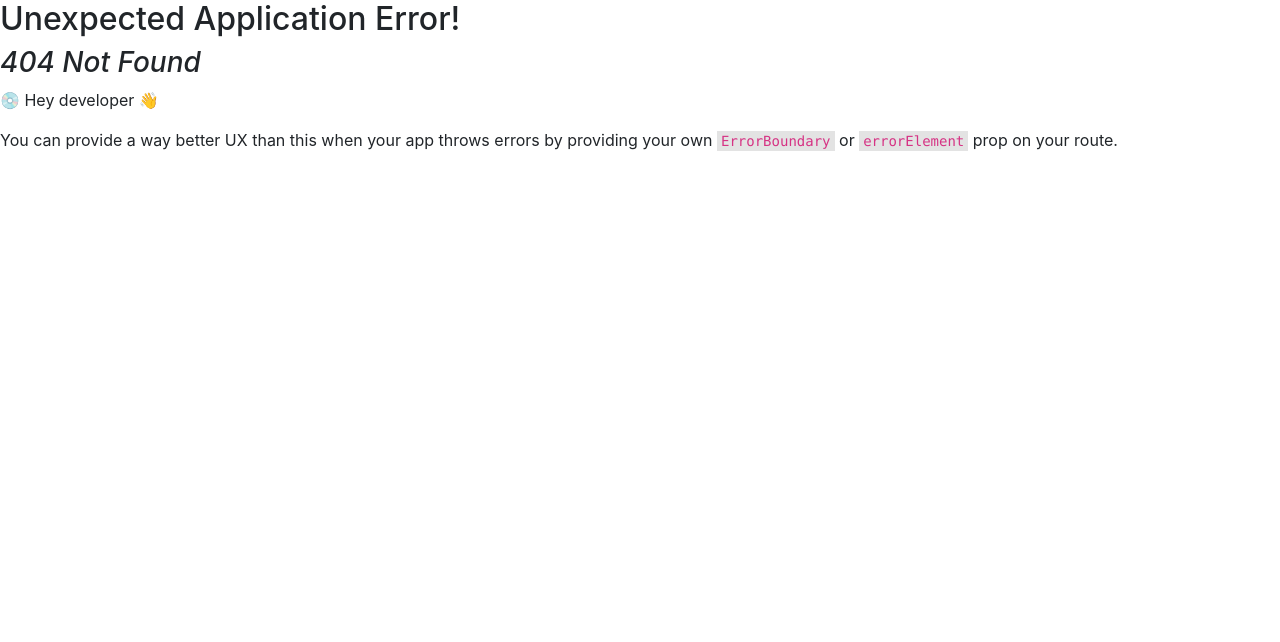
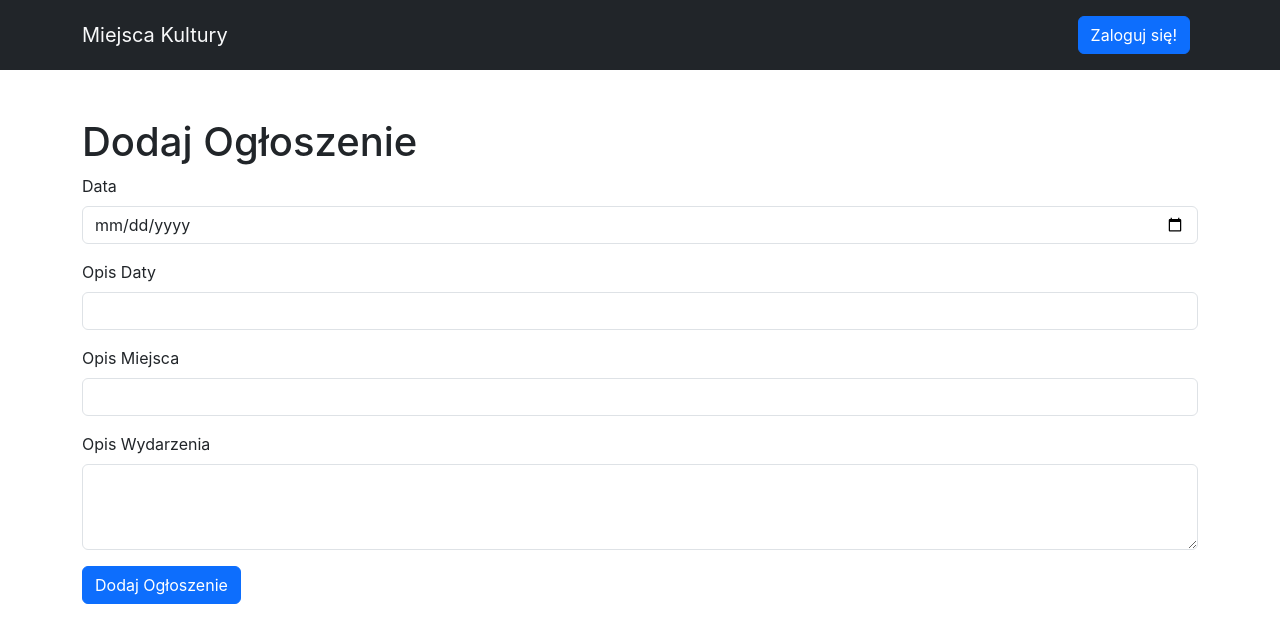
Before and after one commit to Niutaq/Projekt-Miejsca-Kultury-Frontend, a React (Create React App) app in the folder miejsca-kultury/: page /announces in a window 1280 px wide. Before the commit this address had no page. Shown: the top 642 px of the page. Built offline with nearby package versions, Linux system fonts and the light colour scheme.

Commit message:
Add announcements

```diff
--- a/miejsca-kultury/src/App.js
+++ b/miejsca-kultury/src/App.js
@@ -15,6 +15,7 @@ import ResetPassword from './components/userNotLogged/ResetPassword/resetPasswor
 import ForgotPassword from './components/userNotLogged/ForgotPassword/forgotPassword';
 import ConfirmAccount from './components/userNotLogged/ConfirmAccount/ConfirmAccount';
 import ImageSystem from './components/userNotLogged/ImageSystem/ImageAddingSystem';
+import AddAnnounces from './components/adminLogged/AddAnnounces/AddAnnounces';
 import "./App.css";
 
 
@@ -37,7 +38,8 @@ const router = createBrowserRouter([
       { path: "/forgot-password", element: <ForgotPassword/> },
       { path: "/reset-password", element: <ResetPassword/> },
       { path: "/confirm-account", element: <ConfirmAccount/> },
-      { path: "/image-system", element: <ImageSystem/>}
+      { path: "/image-system", element: <ImageSystem/>},
+      {path: "/announces", element: <AddAnnounces/>}
     ],
  },
 ]);
--- /dev/null
+++ b/miejsca-kultury/src/components/adminLogged/AddAnnounces/AddAnnounces.jsx
@@ -0,0 +1,127 @@
+import React, { useState } from "react";
+import { ToastContainer, toast } from "react-toastify";
+import "bootstrap/dist/css/bootstrap.min.css";
+
+export default function AddAnnounces() {
+  const [formData, setFormData] = useState({
+    date: "",
+    dataDescription: "",
+    localization: "",
+    description: "",
+  });
+
+  const handleChange = (e) => {
+    const { name, value } = e.target;
+    setFormData({ ...formData, [name]: value });
+  };
+
+  const handleSubmit = async (e) => {
+    e.preventDefault();
+    console.log(formData);
+
+    setFormData({
+      date: "",
+      dataDescription: "",
+      localization: "",
+      description: "",
+    });
+
+    try {
+      const token = localStorage.getItem("token");
+      const response = await fetch(
+        "http://localhost:5000/api/announcement/add-announcement",
+        {
+          method: "POST",
+          headers: {
+            "Content-Type": "application/json",
+            Authorization: `Bearer ${token}`,
+          },
+          body: JSON.stringify(formData),
+        }
+      );
+
+      const data = await response.json();
+      const message = JSON.stringify(data);
+      const messageToDisplay = JSON.parse(message);
+
+      if (response.ok) {
+        toast.success(`${messageToDisplay.message}`);
+      } else {
+        toast.error(`${messageToDisplay.title}`);
+        Object.entries(data.errors).forEach(([key, value]) => {
+          toast.error(value.join(", "));
+        });
+      }
+    } catch (error) {
+      console.error("Błąd: ", error.message);
+    }
+  };
+
+  return (
+    <div className="container mt-5">
+      <h1>Dodaj Ogłoszenie</h1>
+      <form onSubmit={handleSubmit}>
+        <div className="mb-3">
+          <label htmlFor="date" className="form-label">
+            Data
+          </label>
+          <input
+            type="date"
+            className="form-control"
+            id="date"
+            name="date"
+            value={formData.date}
+            onChange={handleChange}
+            required
+          />
+        </div>
+        <div className="mb-3">
+          <label htmlFor="dataDescription" className="form-label">
+            Opis Daty
+          </label>
+          <input
+            type="text"
+            className="form-control"
+            id="dataDescription"
+            name="dataDescription"
+            value={formData.dataDescription}
+            onChange={handleChange}
+            required
+          />
+        </div>
+        <div className="mb-3">
+          <label htmlFor="localization" className="form-label">
+            Opis Miejsca
+          </label>
+          <input
+            type="text"
+            className="form-control"
+            id="localization"
+            name="localization"
+            value={formData.localization}
+            onChange={handleChange}
+            required
+          />
+        </div>
+        <div className="mb-3">
+          <label htmlFor="description" className="form-label">
+            Opis Wydarzenia
+          </label>
+          <textarea
+            className="form-control"
+            id="description"
+            name="description"
+            value={formData.description}
+            onChange={handleChange}
+            rows="3"
+            required
+          ></textarea>
+        </div>
+        <button type="submit" className="btn btn-primary">
+          Dodaj Ogłoszenie
+        </button>
+      </form>
+      <ToastContainer />
+    </div>
+  );
+}
```
